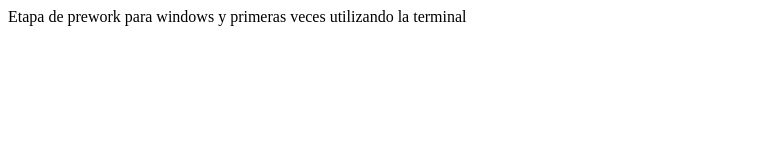
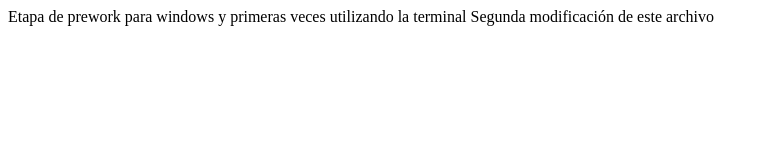
Before and after one commit to dreadfulracer2/proyectoDemoCursoPrework, a plain HTML site: page index.html in a window 1280 px wide. Shown: the whole page, without its empty margins (0-769 px from the left). Drawn offline with Linux system fonts and the light colour scheme.

Commit message:
cambios agregados

```diff
--- a/index.html
+++ b/index.html
@@ -8,5 +8,6 @@
 </head>
 <body>
     Etapa de prework para windows y primeras veces utilizando la terminal
+    Segunda modificación de este archivo
 </body>
 </html>
```
